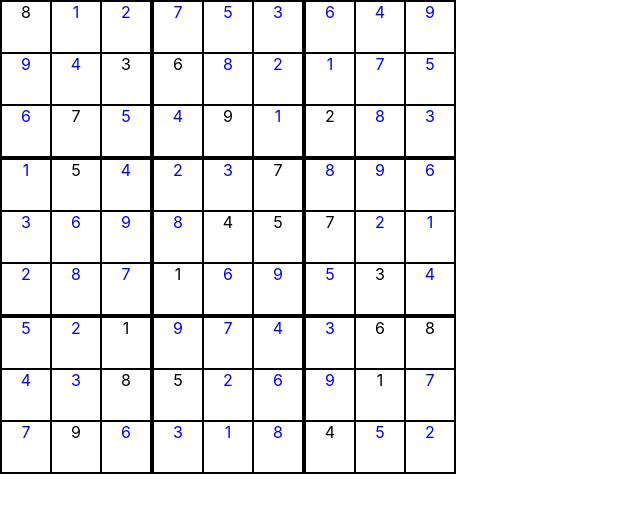
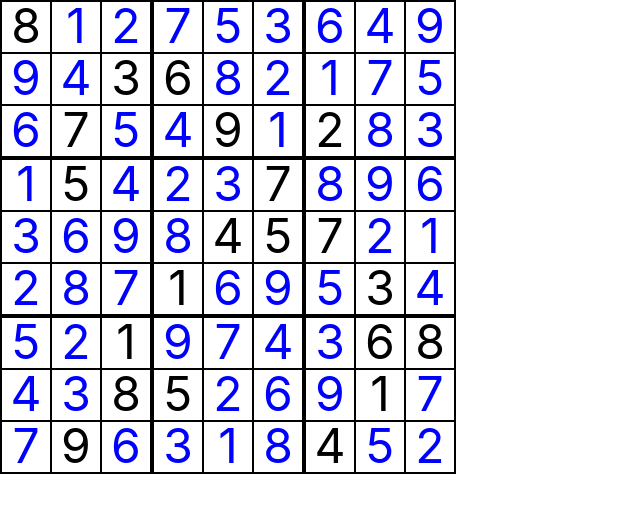
Before and after one commit to potsbo/sudoku-solver, a React (Create React App) app: page / in a window 1280 px wide. Shown: the top 512 px of the page, without its empty margins (0-640 px from the left). Built offline with nearby package versions, Linux system fonts and the light colour scheme.

Commit message:
Cleaner look

```diff
--- a/src/Cell.tsx
+++ b/src/Cell.tsx
@@ -6,6 +6,18 @@ const DivCell = styled.div`
   width: 50px;
   border: 1px solid black;
   color: gray;
+  font-size: 105%;
+  line-height: 100%;
+`
+
+const FixedNumCell = styled.div`
+  height: 50px;
+  width: 50px;
+  border: 1px solid black;
+  color: gray;
+  vertical-align: middle;
+  font-size: 300%;
+  line-height: 100%;
 `
 
 interface CellProps {
@@ -16,7 +28,7 @@ export const Cell = (props: CellProps) => {
     if (props.status.determined !== null) {
         const color = props.status.isInitial ? 'black' : 'blue'
         return (
-            <DivCell style={{ color }}>{props.status.determined}</DivCell>
+            <FixedNumCell style={{ color }}>{props.status.determined}</FixedNumCell>
         )
     }
     return (
--- a/src/models/Solver.ts
+++ b/src/models/Solver.ts
@@ -60,9 +60,6 @@ export class Solver {
 
   private async update(callback?: (map: Map<Index, CellData[]>) => void): Promise<Result> {
     this.board.update()
-    if (callback !== undefined) {
-      callback(this.board.boxCells())
-    }
     if (this.board.completed()) {
       return { status: Status.Completed, boxCells: this.board.boxCells() }
     }
```
